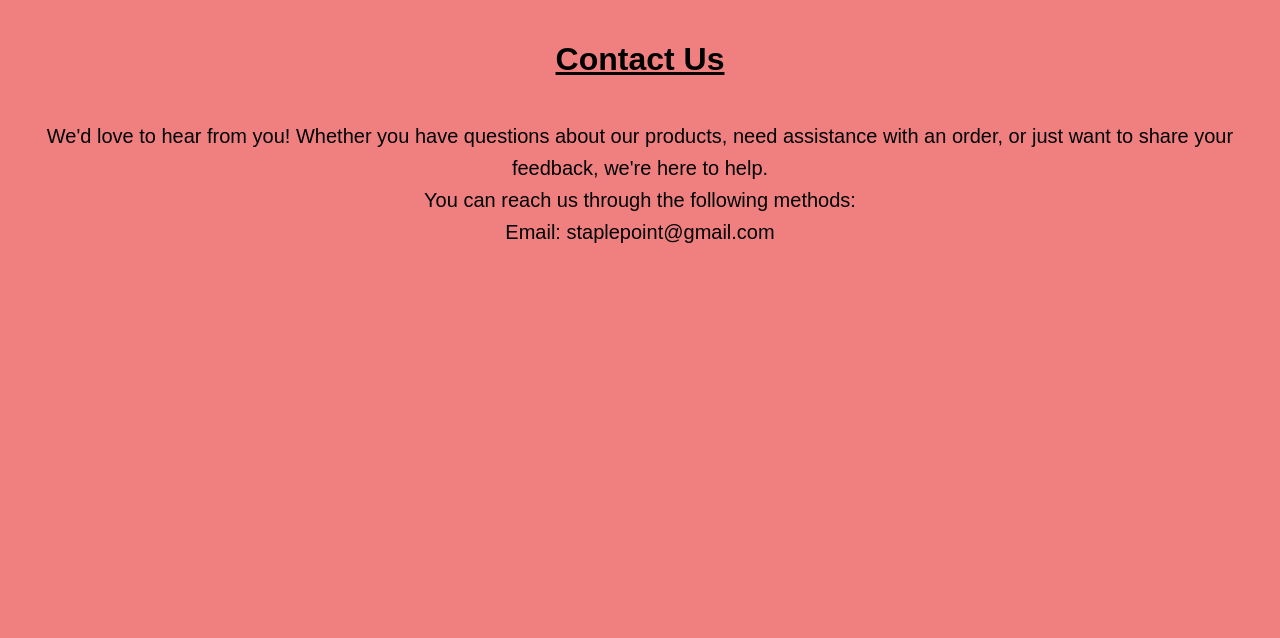
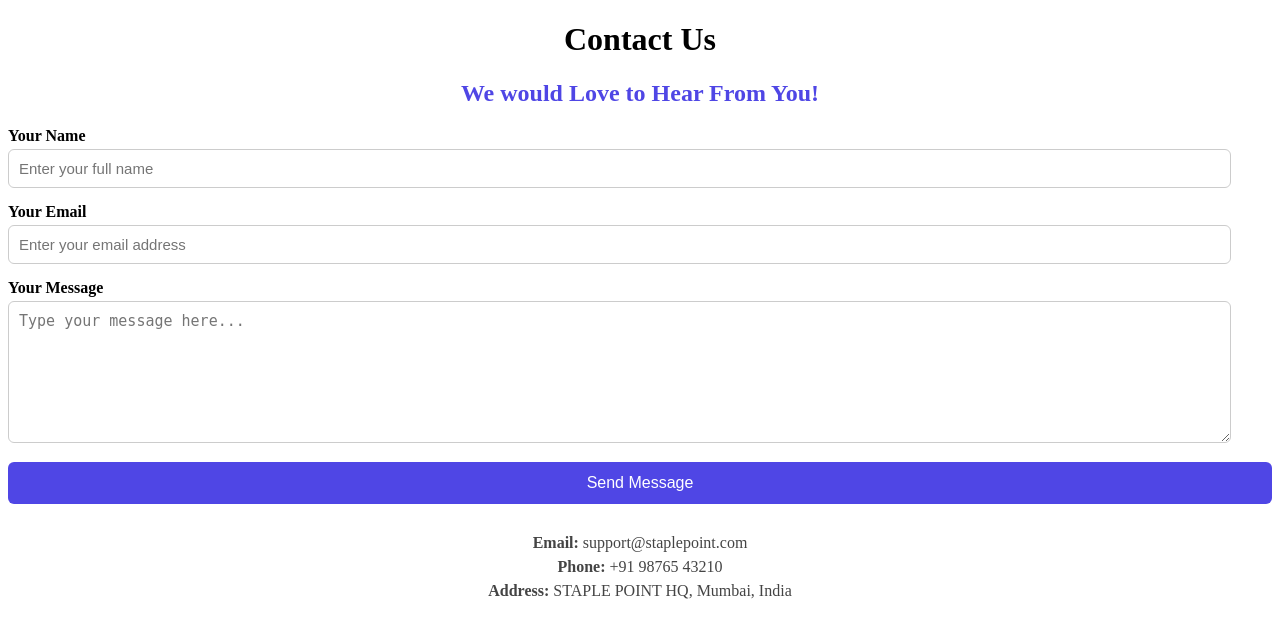
Before and after one commit to akul2006/malavika-flask, a Flask app: page /contact in a window 1280 px wide. Shown: the top 638 px of the page. Run offline with Flask 2, Linux system fonts and the light colour scheme.

Commit message:
changed the contact page. linked the database to the contact form

```diff
--- a/MAIN PYTHON PROJECT/simple-flask-app/app.py
+++ b/MAIN PYTHON PROJECT/simple-flask-app/app.py
@@ -23,6 +23,16 @@ class User(db.Model):
     def check_password(self, password):
         return check_password_hash(self.password_hash, password)
 
+class ContactMessage(db.Model):
+    id = db.Column(db.Integer, primary_key=True)
+    name = db.Column(db.String(100), nullable=False)
+    email = db.Column(db.String(120), nullable=False)
+    message = db.Column(db.Text, nullable=False)
+    timestamp = db.Column(db.DateTime, default=db.func.now())
+
+    def __repr__(self):
+        return f'<ContactMessage {self.email}>'
+
 @app.route('/')
 def home():
     return render_template('index.html')
@@ -31,8 +41,18 @@ def home():
 def about():
     return render_template('about.html')
 
-@app.route('/contact')
+@app.route('/contact', methods=['GET', 'POST'])
 def contact():
+    if request.method == 'POST':
+        name = request.form['name']
+        email = request.form['email']
+        message = request.form['message']
+
+        new_message = ContactMessage(name=name, email=email, message=message)
+        db.session.add(new_message)
+        db.session.commit()
+        flash('Your message has been sent successfully!', 'success')
+        return redirect(url_for('contact'))
     return render_template('contact.html')
 
 @app.route('/login', methods=['GET', 'POST'])
--- a/MAIN PYTHON PROJECT/simple-flask-app/templates/contact.html
+++ b/MAIN PYTHON PROJECT/simple-flask-app/templates/contact.html
@@ -1,15 +1,112 @@
 <!DOCTYPE html>
-<html lang="en">
-    <head>
-        <title>Contact Us</title>
-    </head>
-    <body style="background-color: lightcoral;">
-        <header>
-            <h1 style="font-family: Arial, sans-serif; text-align: center; color: black; padding: 20px;"><u>Contact Us</h1></u>
-        </header>
-        <p style="font-family: Arial, sans-serif; margin: 20px; line-height: 1.6; color: black; background-color: lightcoral; text-align: center; font-size: 20px;">
-            We'd love to hear from you! Whether you have questions about our products, need assistance with an order, or just want to share your feedback, we're here to help.<br>
-            You can reach us through the following methods:<br>
-            Email: staplepoint@gmail.com</p>
-    </body>
+<html>
+  <head>
+    <title>Contact - Staple Point</title>
+
+    <style>
+
+.contact-section h2 {
+      color: #4f46e5;
+      margin-bottom: 20px;
+      text-align: center;
+    }
+
+    form {
+      display: flex;
+      flex-direction: column;
+      gap: 15px;
+    }
+
+    label {
+      font-weight: bold;
+    }
+
+    input, textarea {
+      padding: 10px;
+      border: 1px solid #ccc;
+      border-radius: 6px;
+      font-size: 15px;
+      width: 95%;
+      margin-top: 4px;
+      align-items: center;
+    }
+
+    textarea { resize: vertical; min-height: 120px; }
+    button {
+      background: #4f46e5;
+      color: white;
+      padding: 12px;
+      border: none;
+      border-radius: 6px;
+      font-size: 16px;
+      cursor: pointer;
+      transition: background 0.2s;
+    }
+
+    button:hover {
+      background: #3730a3;
+    }
+
+    .info {
+      margin-top: 30px;
+      text-align: center;
+      color: #444;
+    }
+
+    .info p {
+      margin: 6px 0;
+    }
+
+    h1{
+      text-align: center;
+    }
+    </style>
+
+  </head>
+
+  <body>
+    <header>
+      <h1>Contact Us</h1>
+    </header>
+
+    <section class="contact-section">
+      <h2>We would Love to Hear From You!</h2>
+      <form action="#" method="post">
+        <div>
+          <label for="name">Your Name</label>
+          <input type="text" id="name" name="name"
+            placeholder="Enter your full name" required>
+        </div>
+        <div>
+          <label for="email">Your Email</label>
+          <input type="email" id="email" name="email"
+            placeholder="Enter your email address" required>
+        </div>
+        <div>
+          <label for="message">Your Message</label>
+          <textarea id="message" name="message"
+            placeholder="Type your message here..."
+            required></textarea>
+        </div>
+        <button type="submit">Send Message</button>
+      </form>
+
+      <div class="info">
+        <p><strong>Email:</strong> support@staplepoint.com</p>
+        <p><strong>Phone:</strong> +91 98765 43210</p>
+        <p><strong>Address:</strong> STAPLE POINT HQ, Mumbai, India</p>
+      </div>
+    </section>
+
+    {% with messages = get_flashed_messages(with_categories=true) %}
+      {% if messages %}
+        <ul class="flashes">
+        {% for category, message in messages %}
+          <li class="{{ category }}">{{ message }}</li>
+        {% endfor %}
+        </ul>
+      {% endif %}
+    {% endwith %}
+  </body>
+
 </html>
```
Also changed, not shown: MAIN PYTHON PROJECT/simple-flask-app/templates/index.html (+9 -0 lines).
